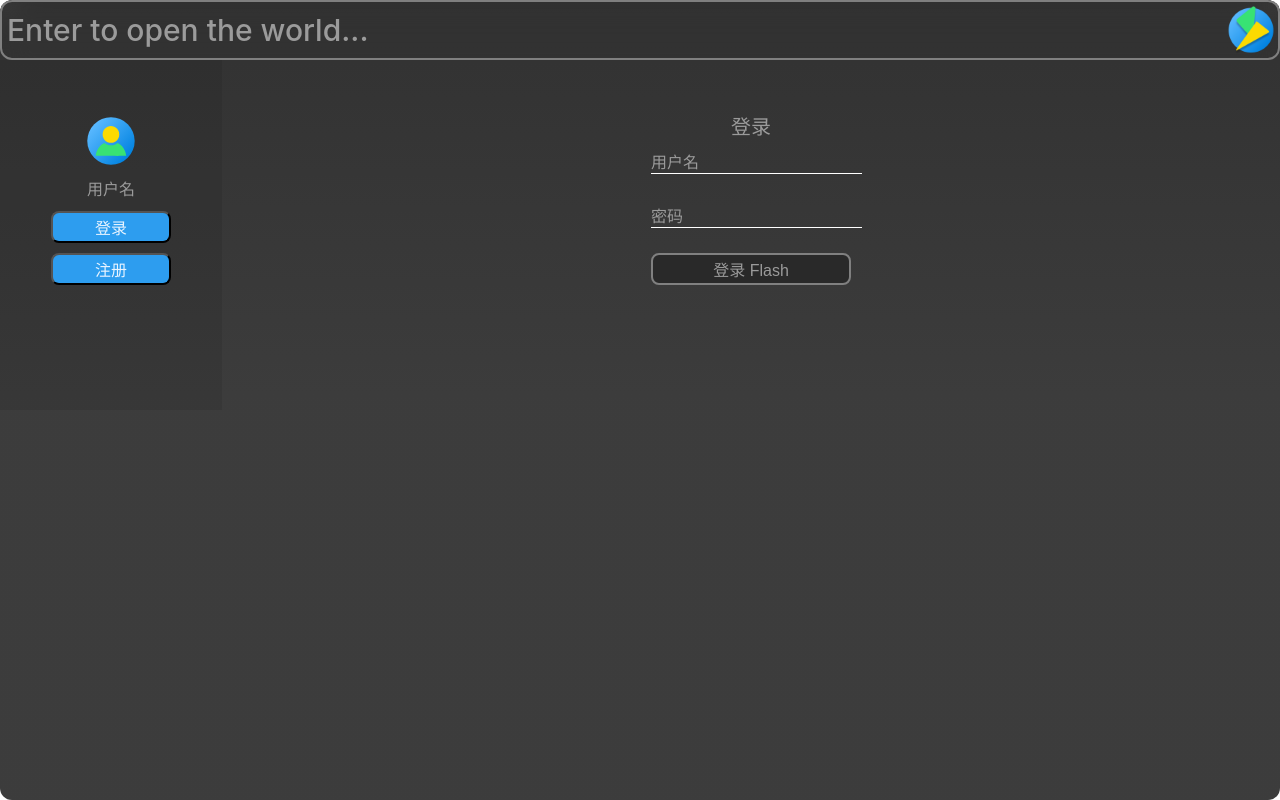
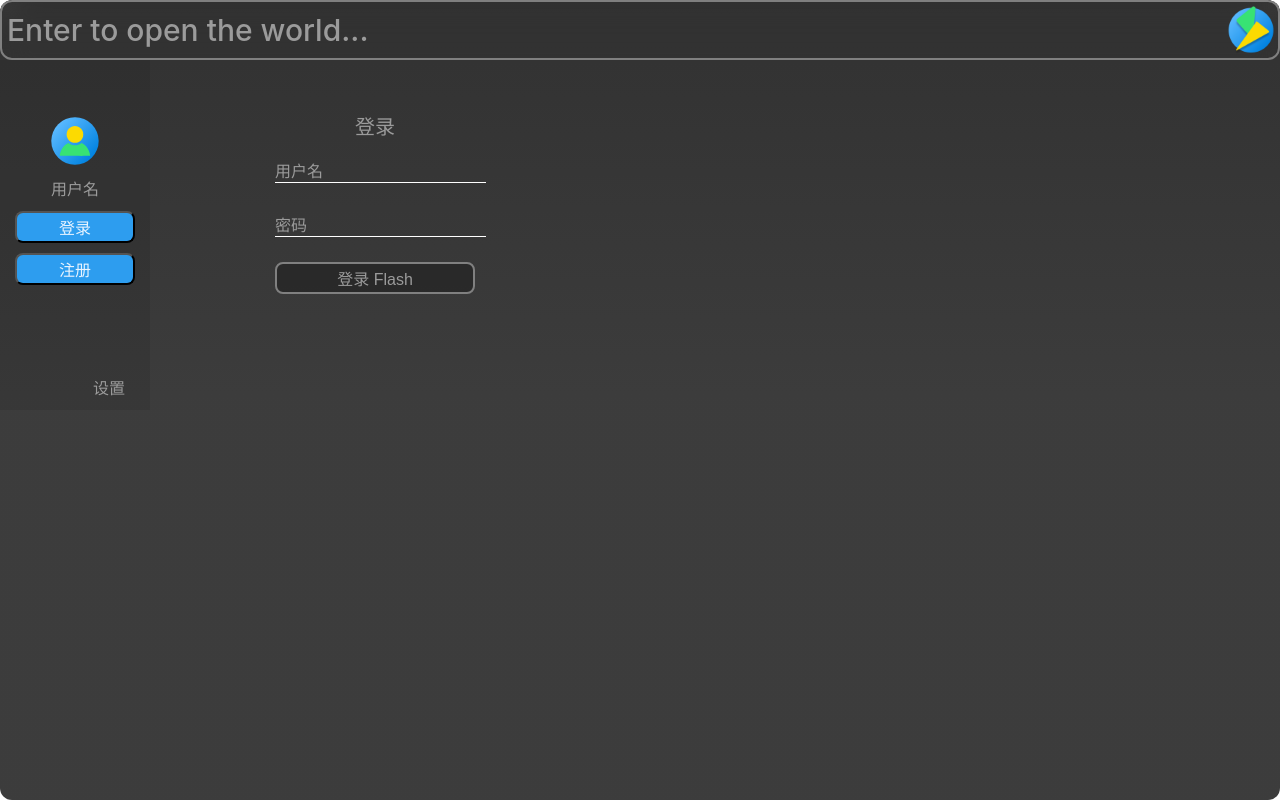
Before and after one commit to DWHengr/flash, a React (Vite) app: page /personal/login in a window 1280 px wide. Built offline with nearby package versions, Linux system fonts and the light colour scheme.

Commit message:
fix: adjust css

```diff
--- a/src/App.css
+++ b/src/App.css
@@ -19,7 +19,7 @@
   user-select: none;
 }
 
-.container {
+.mian-container {
   margin: 0;
   padding-top: 0;
   text-align: center;
@@ -84,36 +84,3 @@
 .minor-button:hover {
   background-color: rgba(27, 27, 27, 1);
 }
-
-.custom-input-box {
-  position: relative;
-  width: 200px;
-  margin-top: 10px;
-}
-.custom-input-box input {
-  --tw-ring-color: none;
-  outline: none;
-  border: none;
-  margin-bottom: 20px;
-  color: rgb(155, 155, 155);
-  font-size: 16px;
-  border-bottom: 1px solid #fff;
-  background-color: transparent;
-}
-.custom-input-box label {
-  position: absolute;
-  top: 0;
-  left: 0;
-  padding: 0;
-  font-size: 16px;
-  color: rgb(155, 155, 155);
-  pointer-events: none;
-  transition: all 0.5s;
-  user-select: none;
-}
-.custom-input-box input:focus + label,
-.custom-input-box input:valid + label {
-  top: -20px;
-  color: #fff;
-  font-size: 12px;
-}
--- a/src/App.jsx
+++ b/src/App.jsx
@@ -145,7 +145,7 @@ function App() {
 
   return (
     <div
-      className="container"
+      className="mian-container"
       onKeyDown={onGlobalKeyDown}
       onContextMenu={(e) => e.preventDefault()}
     >
--- a/src/components/FlashInput/index.css
+++ b/src/components/FlashInput/index.css
@@ -0,0 +1,32 @@
+.custom-input-box {
+  position: relative;
+  width: 200px;
+  margin-top: 10px;
+}
+.custom-input-box input {
+  --tw-ring-color: none;
+  outline: none;
+  border: none;
+  margin-bottom: 20px;
+  color: rgb(155, 155, 155);
+  font-size: 16px;
+  border-bottom: 1px solid #fff;
+  background-color: transparent;
+}
+.custom-input-box label {
+  position: absolute;
+  top: 0;
+  left: 0;
+  padding: 0;
+  font-size: 16px;
+  color: rgb(155, 155, 155);
+  pointer-events: none;
+  transition: all 0.5s;
+  user-select: none;
+}
+.custom-input-box input:focus + label,
+.custom-input-box input:valid + label {
+  top: -20px;
+  color: #fff;
+  font-size: 12px;
+}
--- a/src/components/FlashInput/index.jsx
+++ b/src/components/FlashInput/index.jsx
@@ -1,3 +1,4 @@
+import "./index.css"
 import { useState } from "react";
 function FlahsInput(props) {
   const [value, setValue] = useState(props.value);
--- a/src/pages/PersonalSetting/Login/index.jsx
+++ b/src/pages/PersonalSetting/Login/index.jsx
@@ -20,10 +20,10 @@ export default function Login() {
       setLoginMsg("密码不能为空");
       return;
     }
-    setLoginMsg("")
+    setLoginMsg("");
   };
   return (
-    <div>
+    <div className={"login-register-box"}>
       <label
         style={{ fontSize: 20, color: "rgb(155, 155, 155)", marginBottom: 10 }}
       >
--- a/src/pages/PersonalSetting/Register/index.jsx
+++ b/src/pages/PersonalSetting/Register/index.jsx
@@ -34,7 +34,7 @@ export default function Register() {
   };
 
   return (
-    <div>
+    <div  className={"login-register-box"}>
       <label
         style={{ fontSize: 20, color: "rgb(155, 155, 155)", marginBottom: 10 }}
       >
--- a/src/pages/PersonalSetting/index.css
+++ b/src/pages/PersonalSetting/index.css
@@ -2,8 +2,7 @@
   display: flex;
   flex-direction: column;
   align-items: center;
-  width: 100%;
-  padding: 55px;
+  margin-top: 55px;
 }
 
 .head-portrait {
@@ -14,6 +13,16 @@
 
 .user-name {
   margin-top: 4px;
-  color: rgb(155, 155, 155);
   font-size: 16px;
 }
+
+.setting{
+  font-size: 16px;
+  position: absolute;
+  right: 25px;
+  bottom: 10px;
+}
+
+.setting:hover{
+  color: rgb(205, 205, 205);
+}
--- a/src/pages/PersonalSetting/index.jsx
+++ b/src/pages/PersonalSetting/index.jsx
@@ -1,22 +1,25 @@
-import "./index.css"
-import {
-  Link,
-  Route,
-  Switch,
-  Redirect,
-  useHistory
-} from "react-router-dom";
+import "./index.css";
+import { Link, Route, Switch, Redirect, useHistory } from "react-router-dom";
 import Login from "./Login";
 import Register from "./Register";
+import Setting from "./Setting";
 
 export default function PersonalSetting() {
   const h = useHistory();
   return (
-    <div style={{ height: "100%", display: "flex", userSelect: "none" }}>
+    <div
+      style={{
+        height: "100%",
+        display: "flex",
+        userSelect: "none",
+        color: "rgb(155, 155, 155)",
+      }}
+    >
       <div
         style={{
-          width: 300,
+          width: 150,
           backgroundColor: "rgba(16, 16, 16, 0.1)",
+          position: "relative",
         }}
       >
         <img className="head-portrait" src="/headPortrait.svg" />
@@ -31,16 +34,20 @@ export default function PersonalSetting() {
             注册
           </button>
         </Link>
+        <div
+          className="setting"
+          onClick={() => {
+            h.push("/personal/setting");
+          }}
+        >
+          设置
+        </div>
       </div>
-      <div
-        style={{
-          width: "100%",
-        }}
-        className={"login-register-box"}
-      >
+      <div style={{ width: 450 }}>
         <Switch>
           <Route exact path="/personal/login" component={Login}></Route>
           <Route exact path="/personal/register" component={Register}></Route>
+          <Route exact path="/personal/setting" component={Setting}></Route>
           <Redirect to="/personal/login" />
         </Switch>
       </div>
```
